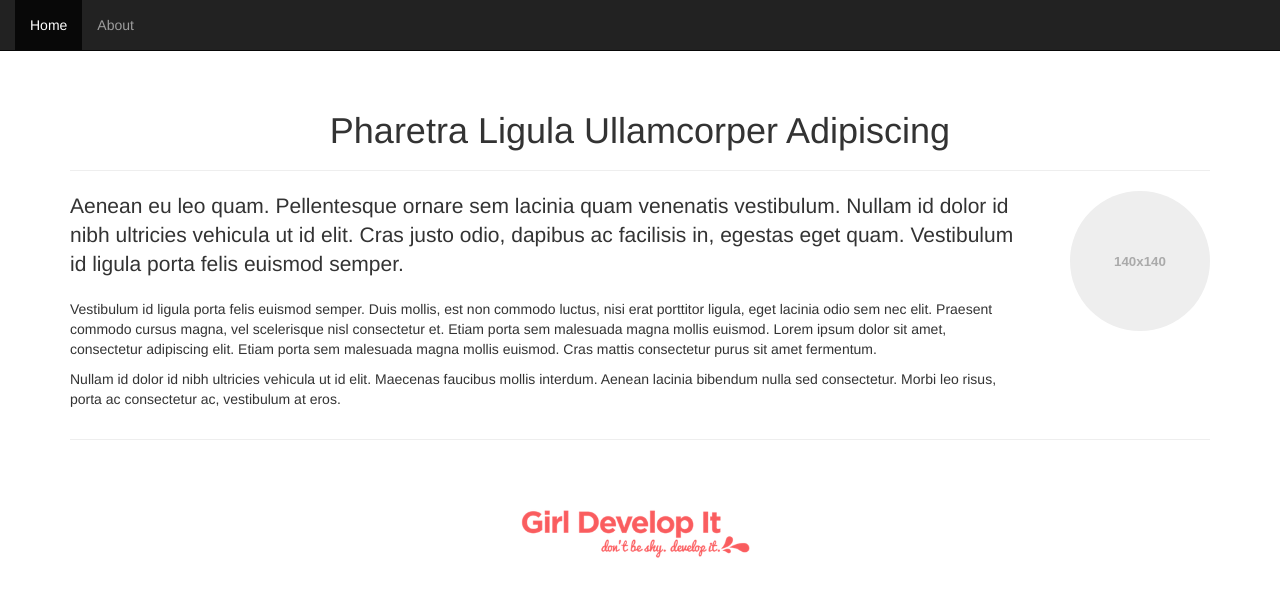
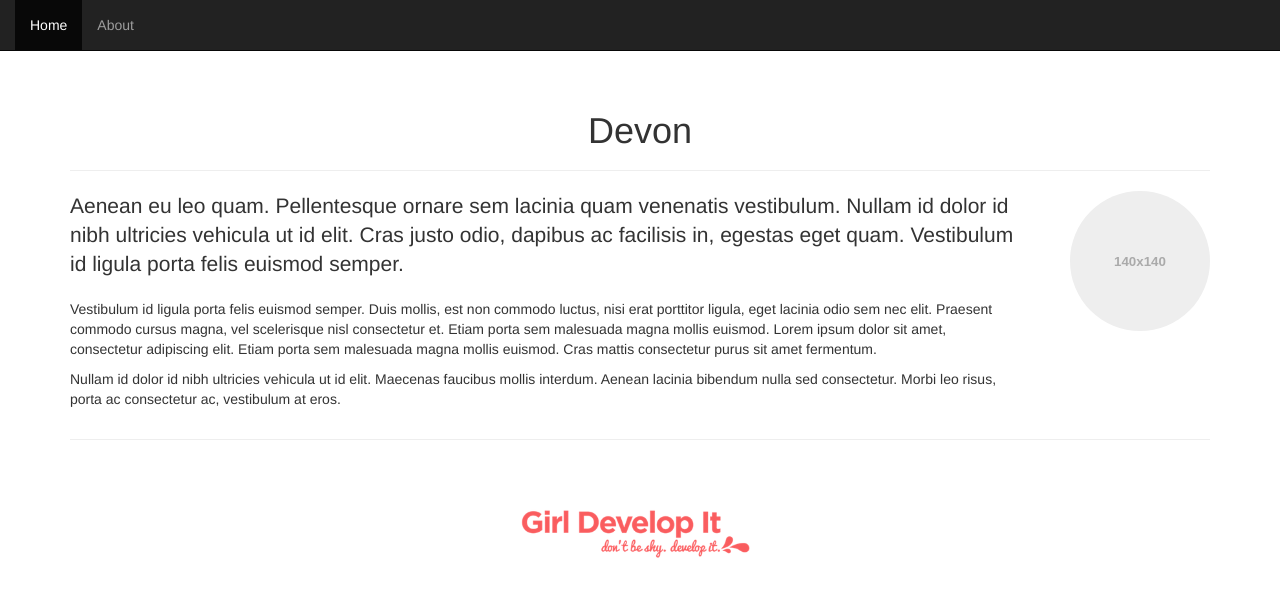
Before and after one commit to abneydp/intro-to-git-starter-kit-master, a plain HTML site: page index.html in a window 1280 px wide. Drawn offline with Linux system fonts and the light colour scheme.

Commit message:
i love everybody

```diff
--- a/index.html
+++ b/index.html
@@ -17,7 +17,7 @@
   </nav>
   <div class="container">
     <header class="page-header">
-      <h1 class="text-center">Pharetra Ligula Ullamcorper Adipiscing</h1>
+      <h1 class="text-center">Devon</h1>
     </header>
 
     <div class="row">
```
Also changed, not shown: 1 other file.
